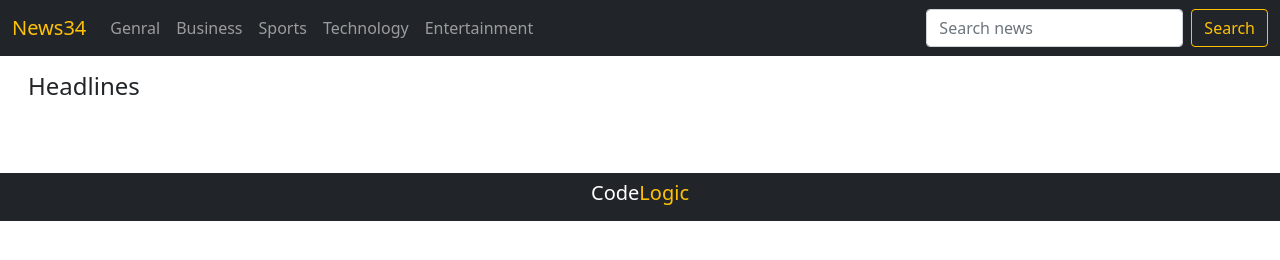
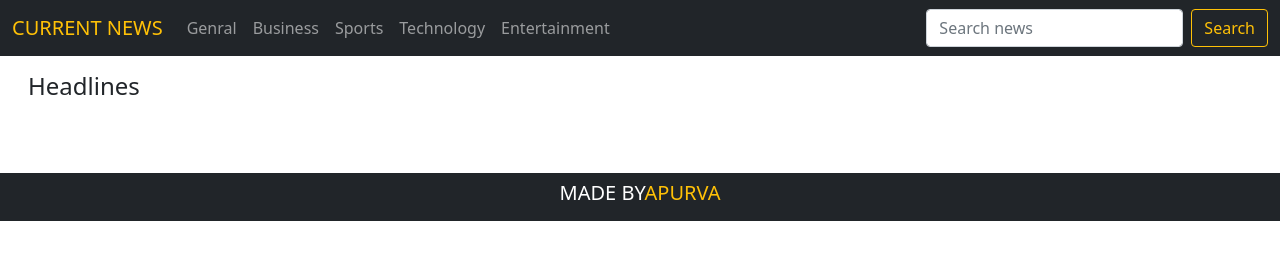
Before and after one commit to Apurva050/CURRENT-NEWS, a plain HTML site: page index.html in a window 1280 px wide. Drawn offline with nearby package versions, Linux system fonts and the light colour scheme; no server answers.

Commit message:
Update index.html

```diff
--- a/index.html
+++ b/index.html
@@ -18,7 +18,7 @@
         <div>
             <nav class="navbar navbar-expand-lg navbar-dark bg-dark">
                 <div class="container-fluid">
-                    <a class="navbar-brand text-warning" href="#">News34</a>
+                    <a class="navbar-brand text-warning" href="#">CURRENT NEWS</a>
                     <button class="navbar-toggler" type="button" data-bs-toggle="collapse"
                         data-bs-target="#navbarSupportedContent" aria-controls="navbarSupportedContent"
                         aria-expanded="false" aria-label="Toggle navigation">
@@ -62,7 +62,7 @@
             <div>
                 <nav class="navbar navbar-expand-lg navbar-dark bg-dark mt-4">
                   <div class="container-fluid m-0 p-0">
-                    <h5 class="text-white me-auto ms-auto">Code<span class="text-warning">Logic</span></h5>
+                    <h5 class="text-white me-auto ms-auto">MADE BY<span class="text-warning">APURVA</span></h5>
                   </div>
                 </nav>
               </div>
```
